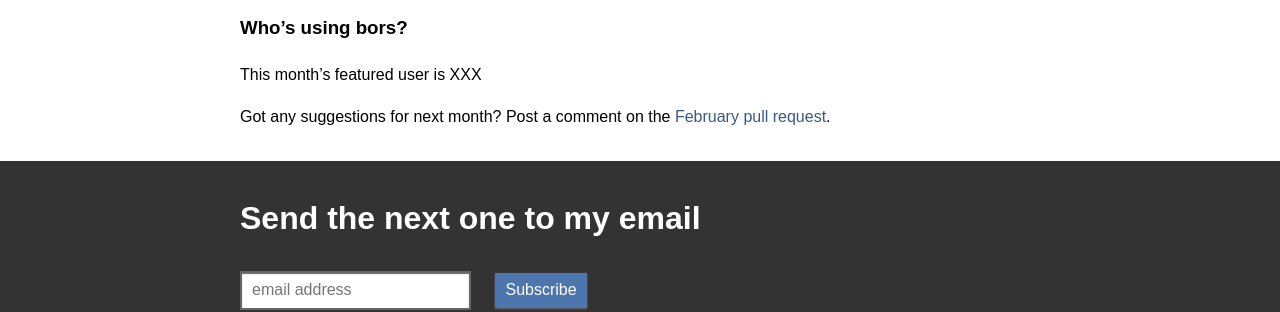
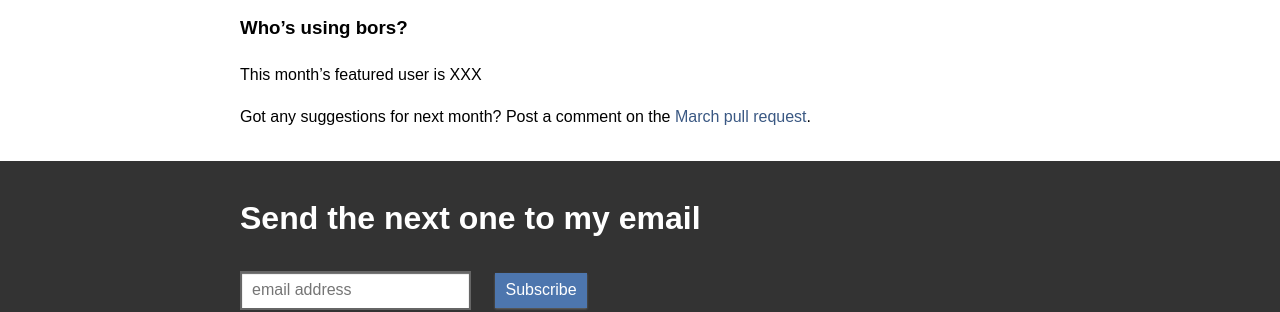
Before and after one commit to bors-ng/bors-ng.github.io, a Jekyll site: the page built from _posts/2020-03-01-tmib-38.md, in a window 1280 px wide. Shown: the part 557-869 px from the top of the page. Built offline with Jekyll 4.4.1, drawn with Linux system fonts in a browser that asks for light colours.

Commit message:
Put in next month link

```diff
--- a/_posts/2020-03-01-tmib-38.md
+++ b/_posts/2020-03-01-tmib-38.md
@@ -34,4 +34,4 @@
 This month's featured user is XXX
 
 Got any suggestions for next month?
-Post a comment on the [February pull request](https://github.com/bors-ng/bors-ng.github.io/pull/___).
+Post a comment on the [March pull request](https://github.com/bors-ng/bors-ng.github.io/pull/103).
```
